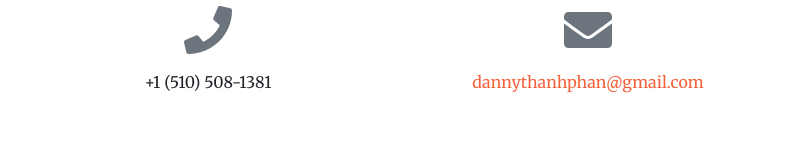
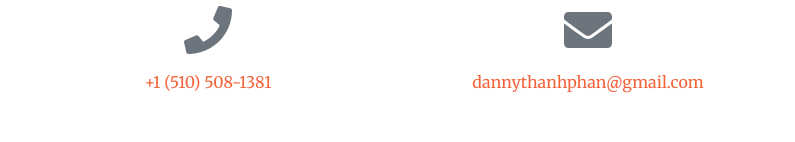
Before and after one commit to dannytphan/dannytphan.github.io, a plain HTML site: page index.html in a window 1280 px wide. Shown: the part 4408-4550 px from the top of the page, without its empty margins (242-1037 px from the left). Drawn offline with nearby package versions, Linux system fonts and the light colour scheme.

Commit message:
Update index.html

```diff
--- a/index.html
+++ b/index.html
@@ -266,7 +266,7 @@
                 <div class="row">
                     <div class="col-lg-4 ml-auto text-center mb-5 mb-lg-0">
                         <i class="fas fa-phone fa-3x mb-3 text-muted"></i>
-                        <div>+1 (510) 508-1381</div>
+                        <div style="color: #f4623a;">+1 (510) 508-1381</div>
                     </div>
                     <div class="col-lg-4 mr-auto text-center">
                         <i class="fas fa-envelope fa-3x mb-3 text-muted"></i>
```
